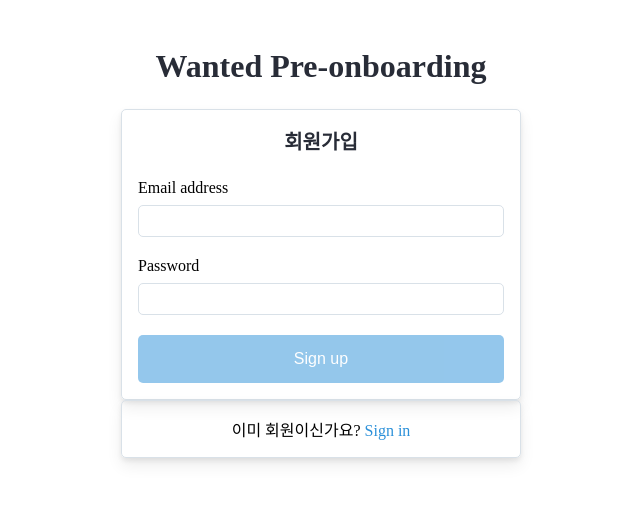
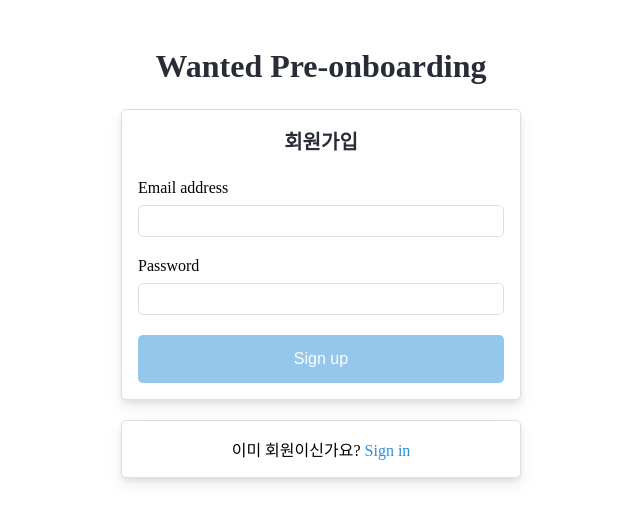
Before and after one commit to 5kdk/wanted-pre-onboarding-frontend, a React (Create React App) app: page /signup in a window 1280 px wide. Shown: the top 522 px of the page, without its empty margins (319-959 px from the left). Built offline with nearby package versions, Linux system fonts and the light colour scheme.

Commit message:
refactor: 스타일드 컴포넌트 props 컨벤션 통일

```diff
--- a/src/components/common/Button.jsx
+++ b/src/components/common/Button.jsx
@@ -2,21 +2,21 @@
 import { rem } from '../../utils';
 
 const StyledButton = styled.button`
-  background-color: ${({ theme }) => theme.colors.primary};
+  background-color: ${props => props.theme.colors.primary};
   width: 100%;
   border: none;
-  color: ${({ theme }) => theme.colors.white};
+  color: ${props => props.theme.colors.white};
   padding: ${rem(15)} ${rem(32)};
   text-align: center;
   text-decoration: none;
   display: inline-block;
   border-radius: ${rem(5)};
-  font-weight: ${({ theme }) => theme.fontWeight.md};
+  font-weight: ${props => props.theme.fontWeight.md};
   font-size: ${rem(16)};
   transition: 0.3s ease-out;
   &:hover {
-    box-shadow: ${({ theme }) => theme.shadow};
-    background-color: ${({ theme }) => theme.colors.primaryFocus};
+    box-shadow: ${props => props.theme.shadow};
+    background-color: ${props => props.theme.colors.primaryFocus};
   }
   cursor: pointer;
 
--- a/src/components/common/Container.jsx
+++ b/src/components/common/Container.jsx
@@ -2,12 +2,17 @@
 import { rem } from '../../utils';
 
 const StyledContainer = styled.div`
-  width: ${({ w }) => w || '100%'};
-  padding: ${({ p, theme }) => p || theme.spacing.md};
-  border: ${rem(1)} solid ${({ theme }) => theme.colors.gray};
+  width: ${props => props.w || '100%'};
+  padding: ${props => props.theme.spacing[props.p] || props.theme.spacing.md};
+  border: ${rem(1)} solid ${props => props.theme.colors.gray};
   margin: 0 auto;
   border-radius: ${rem(5)};
-  box-shadow: ${({ theme }) => theme.shadow};
+  background-color: ${props => props.theme.colors.white};
+  box-shadow: ${props => props.theme.shadow};
+  ${props => props.mt && `margin-top: ${props.theme.spacing[props.mt]}`}
+  ${props => props.mb && `margin-bottom: ${props.theme.spacing[props.mb]}`}
+  ${props => props.ml && `margin-left: ${props.theme.spacing[props.ml]}`}
+  ${props => props.mr && `margin-right: ${props.theme.spacing[props.mr]}`}
 `;
 
 const Container = ({ children, ...rest }) => <StyledContainer {...rest}>{children}</StyledContainer>;
--- a/src/components/common/Input.jsx
+++ b/src/components/common/Input.jsx
@@ -3,18 +3,18 @@
 import { rem } from '../../utils';
 
 const StyledInput = styled.input.attrs(props => ({ type: props.type || 'text' }))`
-  display: ${({ display }) => display || 'inline-block'};
-  width: ${({ w }) => w || '100%'};
+  display: ${props => props.display || 'inline-block'};
+  width: ${props => props.w || '100%'};
   height: ${rem(32)};
-  margin-bottom: ${({ p, theme }) => p || theme.spacing.lg};
-  border: ${rem(1)} solid ${({ theme }) => theme.colors.gray};
+  margin-bottom: ${props => props.p || props.theme.spacing.lg};
+  border: ${rem(1)} solid ${props => props.theme.colors.gray};
   border-radius: ${rem(5)};
   outline: none;
-  padding-left: ${({ p, theme }) => p || theme.spacing.sm};
-  background-color: ${({ theme }) => theme.colors.white};
+  padding-left: ${props => props.p || props.theme.spacing.sm};
+  background-color: ${props => props.theme.colors.white};
 
   &:focus {
-    outline: ${rem(2)} solid ${({ theme }) => theme.colors.primary};
+    outline: ${rem(2)} solid ${props => props.theme.colors.primary};
   }
 `;
 
--- a/src/components/common/Label.jsx
+++ b/src/components/common/Label.jsx
@@ -4,7 +4,7 @@
 const StyledLabel = styled.label`
   display: block;
   margin-bottom: ${rem(8)};
-  font-weight: ${({ theme }) => theme.fontWeight.md};
+  font-weight: ${props => props.theme.fontWeight.md};
   text-align: left;
 `;
 
--- a/src/components/common/SubTitle.jsx
+++ b/src/components/common/SubTitle.jsx
@@ -1,10 +1,10 @@
 import styled from 'styled-components';
 
 const StyledSubTitle = styled.h2`
-  margin-bottom: ${({ theme }) => theme.spacing.xl};
-  color: ${({ theme }) => theme.colors.black};
+  margin-bottom: ${props => props.theme.spacing.xl};
+  color: ${props => props.theme.colors.black};
   text-align: ${props => props.align || 'center'};
-  font-size: ${({ theme }) => theme.fontSize.lg};
+  font-size: ${props => props.theme.fontSize.lg};
 `;
 
 const SubTitle = ({ children }) => <StyledSubTitle>{children}</StyledSubTitle>;
```
